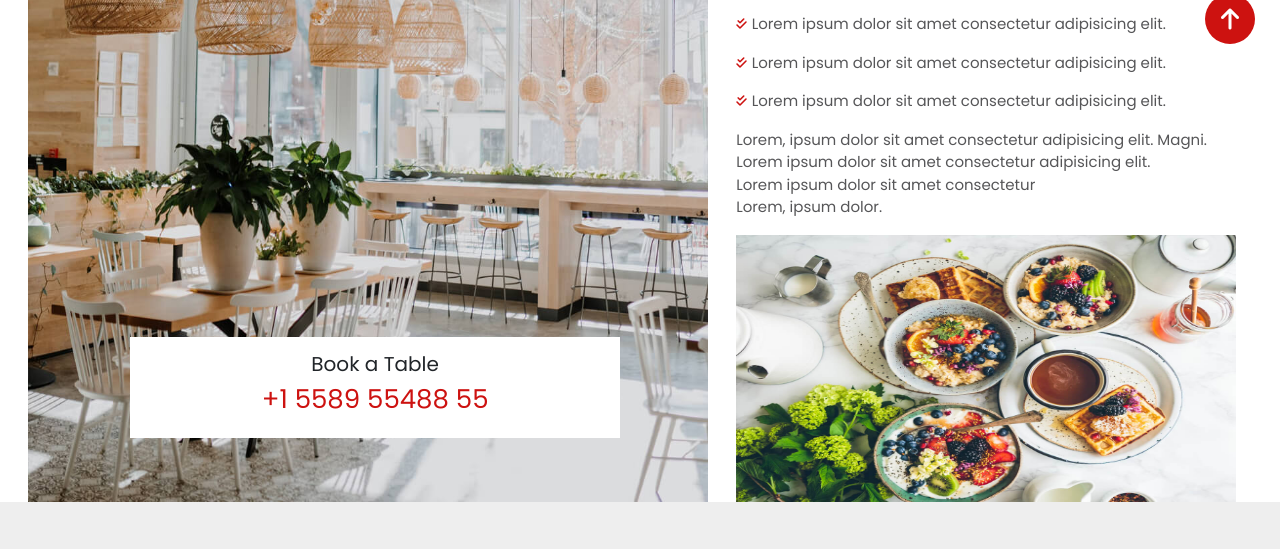
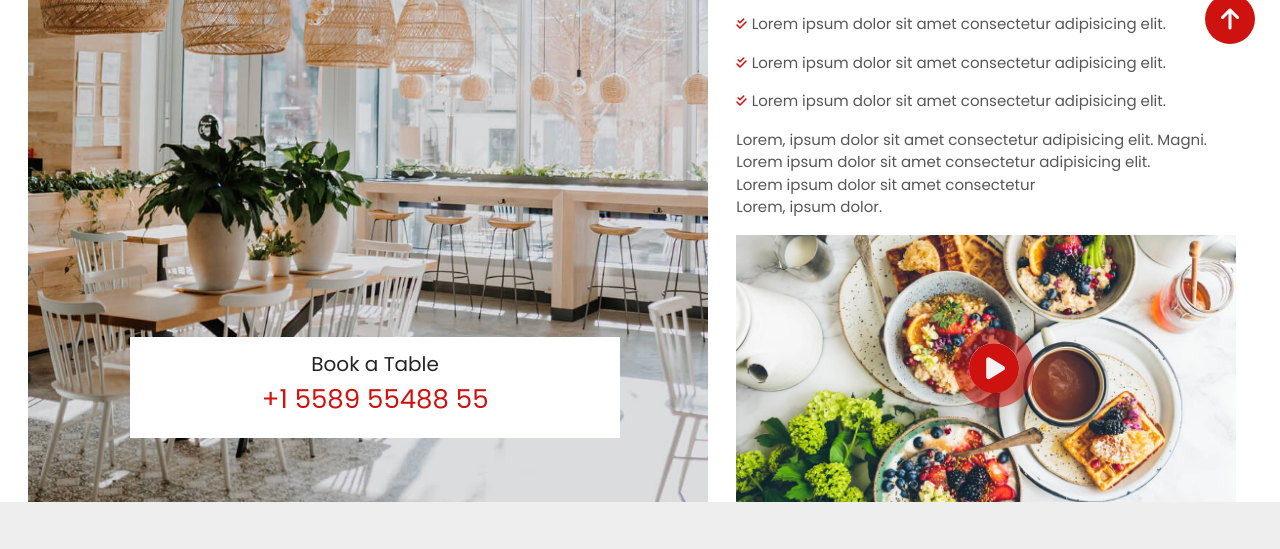
Before and after one commit to RaihanaAm/lionsresto, a website: page index.html in a window 1280 px wide. Shown: the part 741-1290 px from the top of the page. Drawn offline with nearby package versions, Linux system fonts and the light colour scheme.

Commit message:
fin vd youtube

```diff
--- a/index.html
+++ b/index.html
@@ -186,8 +186,11 @@
                         consectetur adipisicing elit. <br> Lorem ipsum dolor sit amet consectetur <br> Lorem, ipsum
                         dolor.</p>
                 </div>
-                <div>
+                <div class="vd">
                     <img class="image2" src="./public/images/about-2.jpg" alt="">
+                    <div class="vdp">
+                        <i class="fa-solid  fa-circle-play"></i>
+                    </div>
                 </div>
             </div>
         </div>
--- a/public/js/app.js
+++ b/public/js/app.js
@@ -79,10 +79,15 @@ let btnPlay = document.querySelector(".video");
 let bodu = document.querySelector(".body")
 let xmark = document.querySelector(".xmark");
 let link_youtube =watch.querySelectorAll("iframe");
-btnPlay.addEventListener("click", () => {
+let video_play2 =document.querySelector(".vdp");
+const play=()=>{
     bodu.classList.add("overflow");
-    watch.classList.remove("d-none")
-})
+    watch.classList.remove("d-none");
+}
+btnPlay.addEventListener("click", play);
+video_play2.addEventListener("click", play);
+
+
     // ^close btn
 xmark.addEventListener("click", () => {
     bodu.classList.remove("overflow");
@@ -92,10 +97,10 @@ xmark.addEventListener("click", () => {
 let left =document.querySelector(".fa-chevron-left");
 let right =document.querySelector(".fa-chevron-right");
 
+const nextt=()=>{
 
 
 
-const nextt=()=>{
     for (let index = 0; index < link_youtube.length; index++) {
         let element = link_youtube[index];
         if (!element.classList.contains("d-none")) {
@@ -113,9 +118,9 @@ const nextt=()=>{
         }
     }
 }
+const previous=()=>{
 
 
-const previous=()=>{
     for (let index = 0; index < link_youtube.length; index++) {
         let element = link_youtube[index];
         if (!link_youtube[0].classList.contains("d-none")) {
@@ -136,4 +141,3 @@ const previous=()=>{
 
 left.addEventListener("click",previous)
 right.addEventListener("click",nextt)
-console.log(document.documentElement.scrollHeight);
--- a/src/sass/module/home/_main.scss
+++ b/src/sass/module/home/_main.scss
@@ -293,12 +293,15 @@ nav {
                 // object-fit: cover;
                 width: 680px;
                 height: 550px;
+                object-fit: cover;
+
             }
         }
 
         .image2 {
             width: 500px;
             height: 267px;
+            object-fit: cover;
         }
 
         .paraAbout {
@@ -316,6 +319,37 @@ nav {
                     margin: 5px 5px 0 0;
                     font-size: 12px;
                 }
+            }
+        }
+        .vd{
+            position: relative;
+            .vdp{
+                width: 80px;
+                height: 80px;
+                background-color: #cd13108a;
+                border-radius: 50px;
+                position: absolute;
+                left: 50%;
+                top: 50%;
+                transform: translate(-50%,-50%);
+
+
+
+                i{
+                    position: absolute;
+                left: 50%;
+                top: 50%;
+                    transform: translate(-50%,-50%);
+                    font-size: 50px;
+                    color: #cd1210;
+                    background-color: rgb(242, 242, 242);
+                    border-radius: 150px;
+                }
+            }
+            .vdp:hover{
+                background-color: #bb242496;
+                cursor: pointer;
+
             }
         }
 
```
Also changed, not shown: public/css/app.css, 1 other file.
